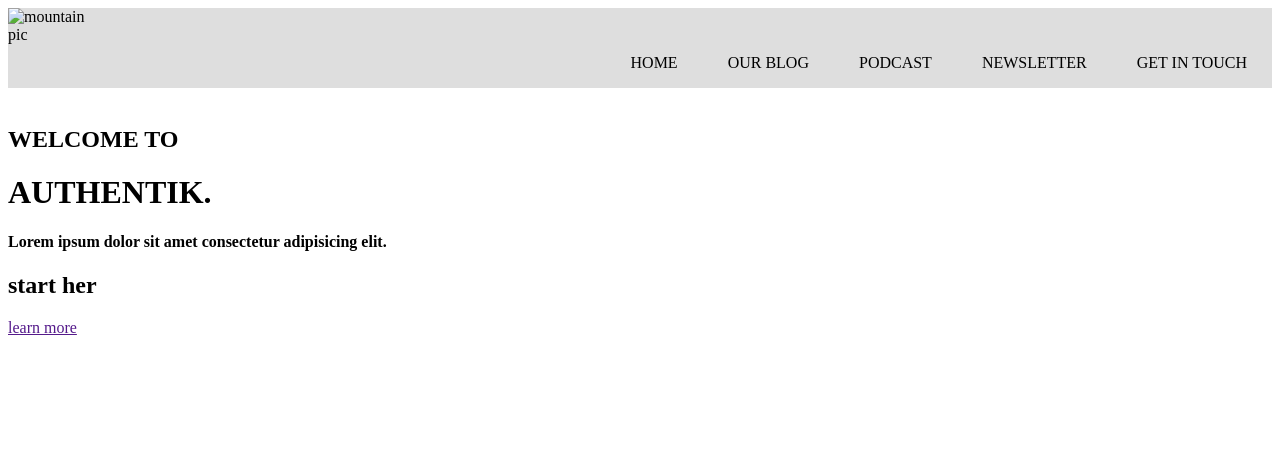
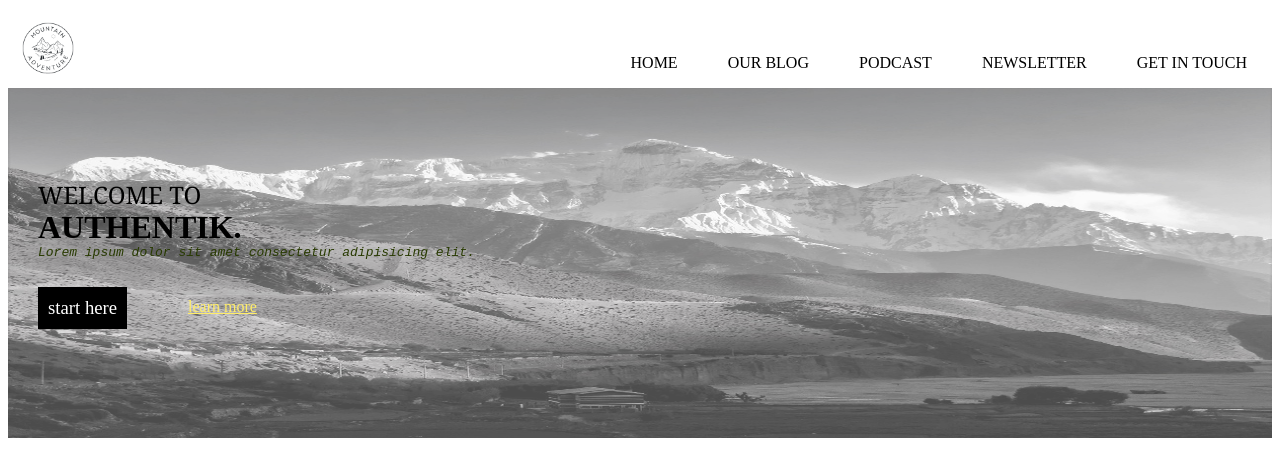
Before and after one commit to samridhi-maharjan/LSPP60DOL, a plain HTML site: page DAY9/index.html in a window 1280 px wide. Drawn offline with Linux system fonts and the light colour scheme.

Commit message:
add banner

```diff
--- a/DAY5/style.css
+++ b/DAY5/style.css
@@ -81,6 +81,11 @@ ul.lSPager.lSpg {
     padding: 25px;
     width: 20%;
 }
+.sidebar .widget img{
+    width: 128%;
+    height: auto;
+    margin-left:-25px;
+}
 .sidebar .widget ul,
 .footer-widget ul
 {
--- a/DAY9/index.html
+++ b/DAY9/index.html
@@ -20,14 +20,11 @@
     <header class="header">
         <div class="banner">
             <img src="/media/mountain.jpg" alt="">
-        </div>
-        <div class="text">
+            <div class="text">
             <h2>WELCOME TO</h2>
             <h1>AUTHENTIK.</h1>
-            <h4>Lorem ipsum dolor sit amet consectetur adipisicing elit.</h4>
-        </div>
-        <div class="text2">
-            <h2>start her</h2>
+            <h4><em>Lorem ipsum dolor sit amet consectetur adipisicing elit.</em></h4>
+            <h3>start here</h3>
             <a href="">learn more</a>
         </div>
     </header>
--- a/DAY9/style.css
+++ b/DAY9/style.css
@@ -1,6 +1,6 @@
 /* nav-bar */
 .nav-bar{
-    background-color: rgb(222, 222, 222);
+    background-color: rgb(255, 255, 255);
     margin: 0px;
     padding: 0px;
     display: flex;
@@ -29,3 +29,51 @@
 .nav-bar ul li a:hover{
     color: rgb(92, 92, 92);
 }
+/* header */
+.header .banner{
+    position: relative;
+}
+.header .banner img{
+    width: 100%;
+    height: 350px;
+    opacity: 0.7;
+}
+.header h2{
+    font-weight: 100;
+    font-family: Georgia, 'Times New Roman', Times, serif;
+    position: absolute;
+    top: 70px;
+    left: 30px;
+}
+.header .banner h1{
+    font-weight: 1000 bolder;
+    position: absolute;
+    top: 100px;
+    left: 30px;
+}
+.header .banner h4{
+    font-weight:lighter;
+    position: absolute;
+    top: 140px;
+    left: 30px;
+    color: rgb(40, 58, 0);
+    font-family:monospace;
+}
+.header .banner h3{
+    font-weight:lighter;
+    position: absolute;
+    top: 180px;
+    left: 30px;
+    color: rgb(255, 255, 255);
+    font-family:'Times New Roman', Times, serif;
+    background-color: rgb(0, 0, 0);
+    padding: 10px;
+}
+.header .banner a{
+    font-weight:lighter;
+    position: absolute;
+    top: 210px;
+    left: 180px;
+    color: rgb(255, 237, 103);
+    font-family:'Times New Roman', Times, serif;
+}
--- /dev/null
+++ b/index.html
@@ -0,0 +1,33 @@
+<!DOCTYPE html>
+<html lang="en">
+  <head>
+    <meta charset="UTF-8" />
+    <meta name="viewport" content="width=device-width, initial-scale=1.0" />
+    <meta http-equiv="X-UA-Compatible" content="ie=edge" />
+    <title>Basics</title>
+    <link
+      href="https://fonts.googleapis.com/css?family=Roboto:400,700&display=swap"
+      rel="stylesheet"
+    />
+    <link rel="stylesheet" href="assets/styles/app.css" />
+  </head>
+  <body>
+    <header>
+      <h1>The Unconventional Calculator</h1>
+    </header>
+
+    <section id="calculator">
+      <input type="number" id="input-number" />
+      <div id="calc-actions">
+        <button type="button" id="btn-add">+</button>
+        <button type="button" id="btn-subtract">-</button>
+        <button type="button" id="btn-multiply">*</button>
+        <button type="button" id="btn-divide">/</button>
+      </div>
+    </section>
+    <section id="results">
+      <h2 id="current-calculation">0</h2>
+      <h2>Result: <span id="current-result">0</span></h2>
+    </section>
+  </body>
+</html>
```
Also changed, not shown: DAY5/index.html (+13 -7 lines), DAY8/script.js (+22 -0 lines), DAY7/index.html (added), media/1.png (added), media/2.png (added), media/mountain.jpg (added), style.css (added).
